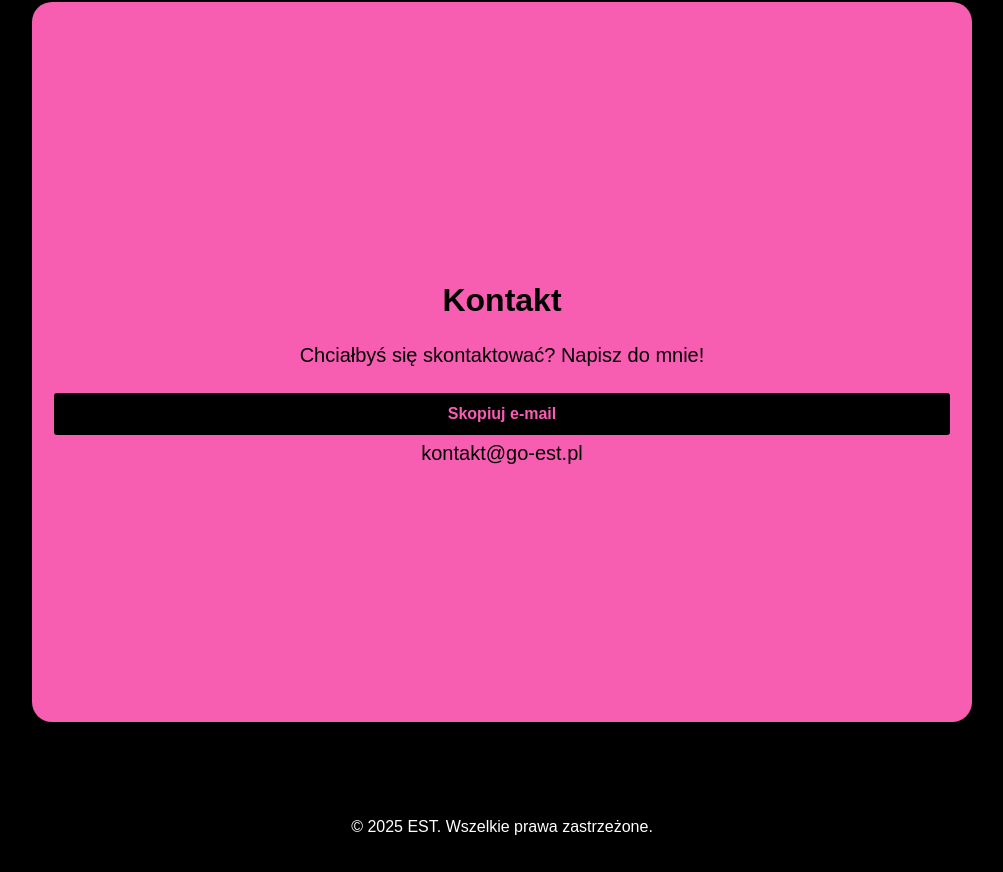
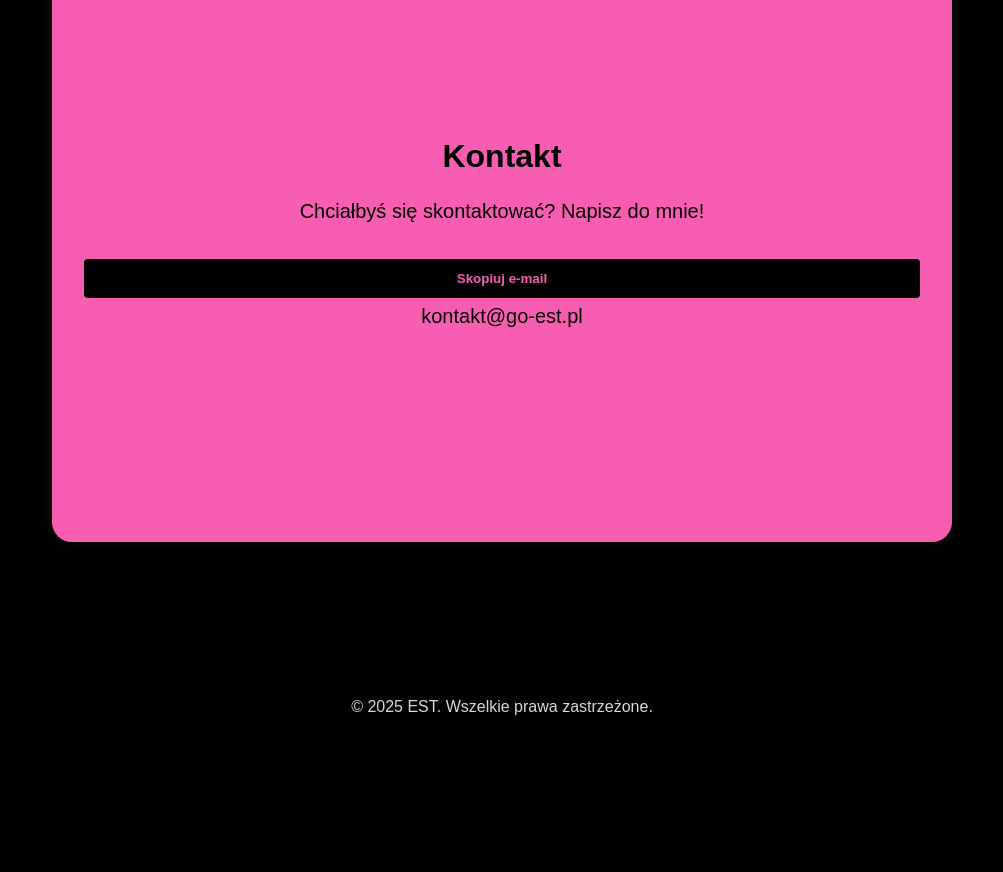
Before and after one commit to go-est/main, a plain HTML site: page index.html in a window 1280 px wide. Shown: the part 1738-2610 px from the top of the page, without its empty margins (138-1141 px from the left). After the commit the page ends 2490 px from the top, so only its background shows below. Drawn offline with Linux system fonts and the light colour scheme.

Commit message:
Update style.css

```diff
--- a/style.css
+++ b/style.css
@@ -1,4 +1,8 @@
 /* style.css */
+* {
+    box-sizing: border-box;
+}
+
 body {
     font-family: 'Arial', sans-serif;
     margin: 0;
@@ -9,46 +13,45 @@ body {
 
 header {
     background-color: #F75DB1;
-    color: black;
     padding: 20px 40px;
     position: fixed;
     width: 100%;
     top: 0;
     left: 0;
-    z-index: 10;
+    z-index: 1000;
     display: flex;
     justify-content: center;
     align-items: center;
 }
 
 nav ul {
-    list-style-type: none;
+    list-style: none;
     padding: 0;
     margin: 0;
     display: flex;
     gap: 40px;
-    flex-wrap: wrap;
 }
 
 nav ul li a {
+    text-decoration: none;
     color: black;
-    text-decoration: none;
     font-weight: bold;
     font-size: 18px;
 }
 
 .section {
-    padding: 40px 20px;
-    margin: 100px auto 60px auto;
     min-height: 80vh;
+    margin: 120px auto;
     max-width: 900px;
     background-color: #F75DB1;
     border-radius: 20px;
+    padding: 60px 30px;
     color: black;
     display: flex;
     flex-direction: column;
     justify-content: center;
     text-align: center;
+    box-shadow: 0 0 20px rgba(255, 255, 255, 0.05);
 }
 
 .section h2 {
@@ -63,24 +66,16 @@ nav ul li a {
     line-height: 1.6;
 }
 
-footer {
-    text-align: center;
-    padding: 20px;
-    background-color: #000;
-    color: white;
-    position: relative;
-}
-
 button {
+    margin-top: 30px;
     padding: 12px 24px;
-    font-size: 16px;
-    cursor: pointer;
     background-color: black;
     color: #F75DB1;
+    font-weight: bold;
     border: 2px solid #F75DB1;
-    border-radius: 5px;
-    font-weight: bold;
-    margin-top: 20px;
+    border-radius: 6px;
+    cursor: pointer;
+    transition: all 0.3s ease;
 }
 
 button:hover {
@@ -89,7 +84,14 @@ button:hover {
 }
 
 #successMsg {
-    margin-top: 10px;
-    font-size: 18px;
+    margin-top: 12px;
+    font-size: 16px;
     color: green;
 }
+
+footer {
+    text-align: center;
+    padding: 20px;
+    background-color: #000;
+    color: #D9D9D9;
+}
```
